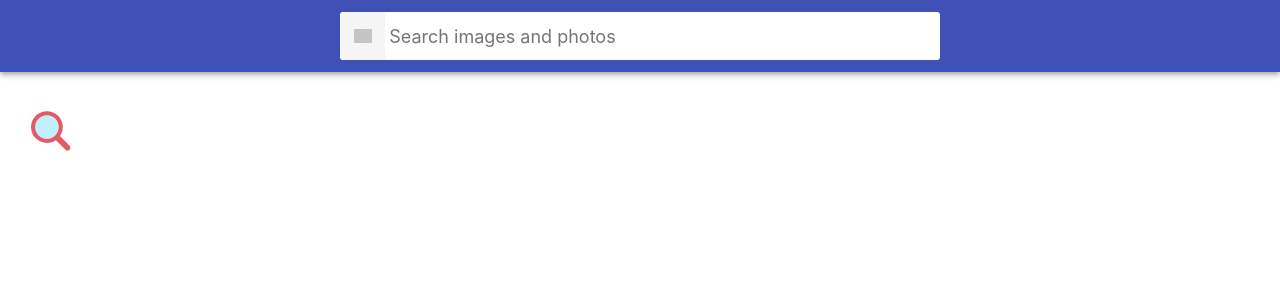
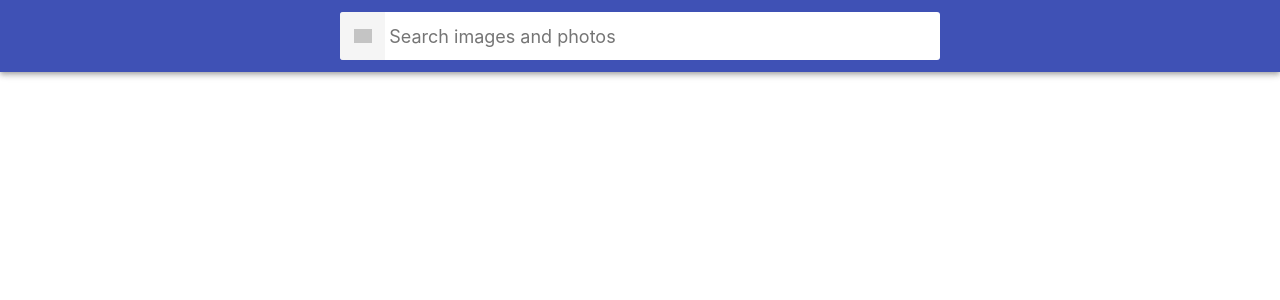
Before and after one commit to atevsl/goit-react-hw-03-image-finder, a React (Create React App) app: page / in a window 1280 px wide. Shown: the top 300 px of the page. Built offline with nearby package versions, Linux system fonts and the light colour scheme; grey boxes are pictures that could not be loaded.

Commit message:
Update App.jsx

```diff
--- a/src/components/App/App.jsx
+++ b/src/components/App/App.jsx
@@ -7,14 +7,21 @@ import Searchbar from '../Searchbar/Searchbar';
 
 import css from './App.module.css';
 const APIkey = '32042597-d449e2f3b6adbf69100237dc7';
+// const Status = {
+//   IDLE: 'idle',
+//   PENDING: 'pending',
+//   RESOLVED: 'resolved',
+//   REJECTED: 'rejected',
+// };
 
 export class App extends React.Component {
   state = {
     imgSearchName: '',
     imgsToDisplay: [],
     page: 1,
+    loading: false,
+    loadingFailure: false,
   };
-
   onSubmitHendler = imgSearchName => {
     this.setState({ imgSearchName });
   };
@@ -34,18 +41,23 @@ export class App extends React.Component {
 
   componentDidUpdate(prevProps, prevState) {
     if (prevState.imgSearchName !== this.state.imgSearchName) {
-      this.setState({ page: 1 });
+      this.setState({ page: 1, loading: true, loadingFailure: false });
+
       this.onFetchHendler()
         .then(data => {
-          console.log(data);
-          console.log(data.hits);
-          this.setState({ imgsToDisplay: data.hits });
+          if (data.total === 0) {
+            this.setState({ loadingFailure: true });
+            return;
+          }
+          this.setState({ imgsToDisplay: data.hits, loading: false });
         })
         .catch(error => {
           console.log(error);
-        });
+        })
+        .finally(this.setState({ oading: false }));
     }
     if (prevState.page !== this.state.page) {
+      this.setState({ loading: true });
       this.onFetchHendler()
         .then(data => {
           this.setState(prevstate => ({
@@ -54,20 +66,29 @@ export class App extends React.Component {
         })
         .catch(error => {
           console.log(error);
-        });
+        })
+        .finally(this.setState({ loading: false }));
     }
   }
   render() {
     return (
       <div className={css.AppWrap}>
         <Searchbar onSubmitHendler={this.onSubmitHendler}></Searchbar>
-        <ImageGallery
-          imgsToDisplay={this.state.imgsToDisplay}
-          onModalShow={this.onModalShow}
-        ></ImageGallery>
+        {!this.state.loading && (
+          <ImageGallery
+            imgsToDisplay={this.state.imgsToDisplay}
+            onModalShow={this.onModalShow}
+          ></ImageGallery>
+        )}
 
-        {this.state.imgsToDisplay.length === 0 && <Loader></Loader>}
-        {this.state.imgsToDisplay.length !== 0 && (
+        {this.state.loading && <Loader></Loader>}
+        {this.state.loadingFailure && (
+          <p>
+            Oops! Sorry, we couldnt find {this.state.imgSearchName}, what you
+            are looking for. 😭
+          </p>
+        )}
+        {this.state.imgsToDisplay.length !== 0 && !this.state.loading && (
           <Button onLoadMoreHendler={this.onLoadMoreHendler}></Button>
         )}
       </div>
```
